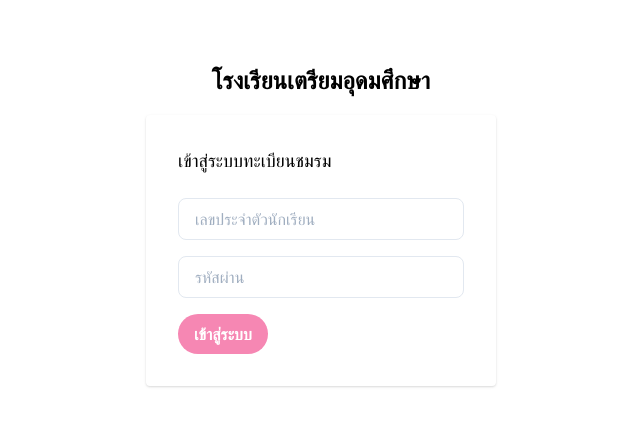
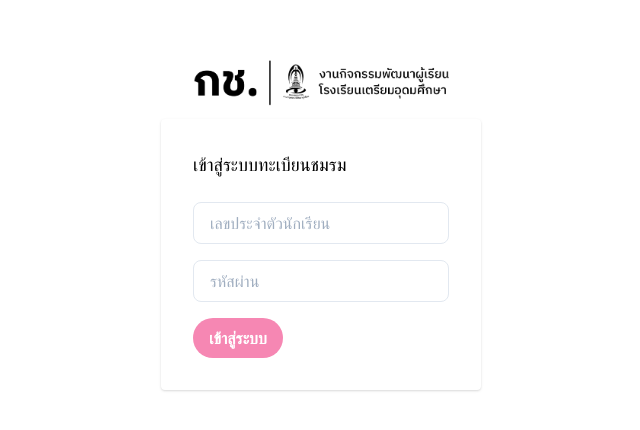
Before and after one commit to triamudomcmc/register.triamudom.club, a Next.js app in the folder client/: page / in a window 1280 px wide. Shown: the part 176-606 px from the top of the page, without its empty margins (319-959 px from the left). Built offline with nearby package versions, Linux system fonts and the light colour scheme; no server answers; a web font is replaced by a local one.

Commit message:
:lipstick: Add logo

```diff
--- a/client/src/pages/index.tsx
+++ b/client/src/pages/index.tsx
@@ -1,6 +1,6 @@
 import React, { useEffect } from 'react'
 
-import { Formik, Field } from 'formik'
+import { Formik } from 'formik'
 import Router from 'next/router'
 
 import { Card } from 'components/Card'
@@ -17,11 +17,9 @@ export default () => {
 
   return (
     <div className="min-h-screen flex flex-col items-center justify-center">
-      <div className="max-w-md font-display">
+      <div className="max-w-lg font-display">
         <div>
-          <h1 className="text-2xl font-bold text-center mb-4">
-            โรงเรียนเตรียมอุดมศึกษา
-          </h1>
+          <img src="/assets/logo/logo.png" className="w-64 mx-auto"></img>
         </div>
         <Card>
           <h1 className="text-lg">เข้าสู่ระบบทะเบียนชมรม</h1>
@@ -58,7 +56,7 @@ export default () => {
                 handleSubmit,
                 isSubmitting,
               }) => (
-                <form onSubmit={handleSubmit} className="mt-6">
+                <form onSubmit={handleSubmit} className="mt-6 w-64">
                   <input
                     type="text"
                     name="student_id"
```
Also changed, not shown: client/public/assets/logo/logo.png (added).
